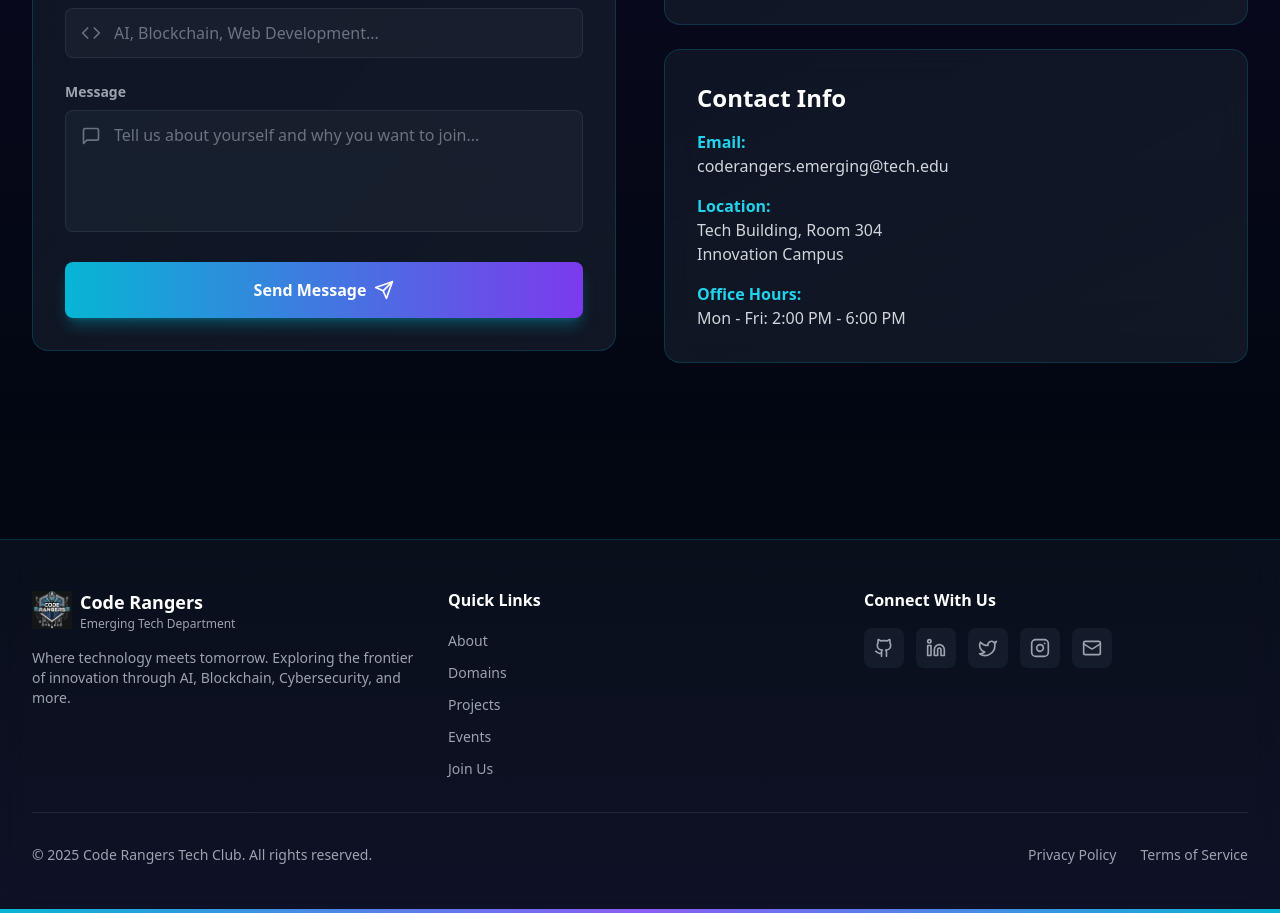
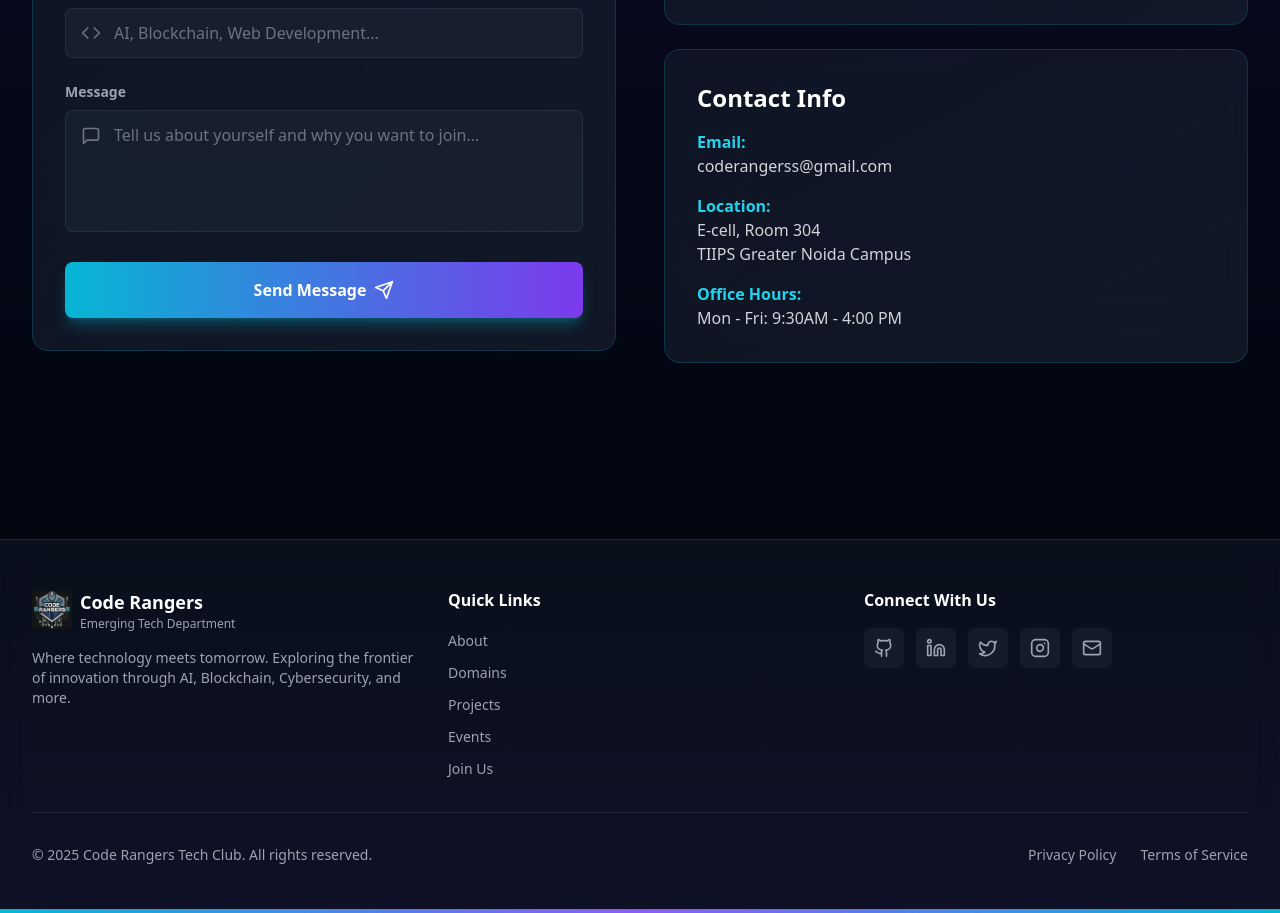
Before and after one commit to hackerX-Sam/emerging-tech-website, a React (Vite) app: page / in a window 1280 px wide. Shown: the part 8820-9733 px from the top of the page. Built offline with nearby package versions, Linux system fonts and the light colour scheme.

Commit message:
Update Contact.tsx

```diff
--- a/src/components/Contact.tsx
+++ b/src/components/Contact.tsx
@@ -187,16 +187,16 @@ const Contact = () => {
               <div className="space-y-4 text-gray-300">
                 <p>
                   <span className="text-cyan-400 font-semibold">Email:</span><br />
-                  coderangers.emerging@tech.edu
+                  coderangerss@gmail.com
                 </p>
                 <p>
                   <span className="text-cyan-400 font-semibold">Location:</span><br />
-                  Tech Building, Room 304<br />
-                  Innovation Campus
+                  E-cell, Room 304<br />
+                  TIIPS Greater Noida Campus
                 </p>
                 <p>
                   <span className="text-cyan-400 font-semibold">Office Hours:</span><br />
-                  Mon - Fri: 2:00 PM - 6:00 PM
+                  Mon - Fri: 9:30AM - 4:00 PM
                 </p>
               </div>
             </div>
```
